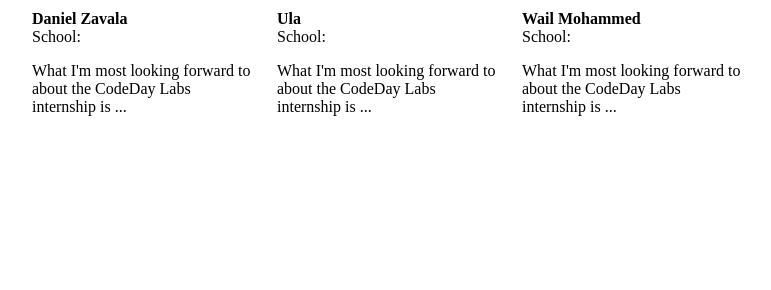
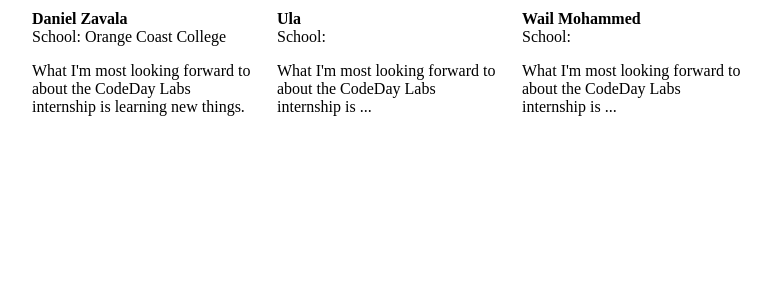
Before and after one commit to wliu4040/GitWorkflowIntro, a Flask app: page / in a window 1280 px wide. Shown: the part 6210-6500 px from the top of the page, without its empty margins (138-909 px from the left). Run offline with Flask 2, Linux system fonts and the light colour scheme.

Commit message:
Added an entry for Daniel Zavala

```diff
--- a/templates/students.html
+++ b/templates/students.html
@@ -331,8 +331,8 @@
                 <img src="">
             </div>
             <div class="student-name"> Daniel Zavala </div>
-            <div> School:  </div>
-            <p> What I'm most looking forward to about the CodeDay Labs internship is ... </p>
+            <div> School: Orange Coast College </div>
+            <p> What I'm most looking forward to about the CodeDay Labs internship is learning new things. </p>
     </div>
 
     <div class="student-container">
```
